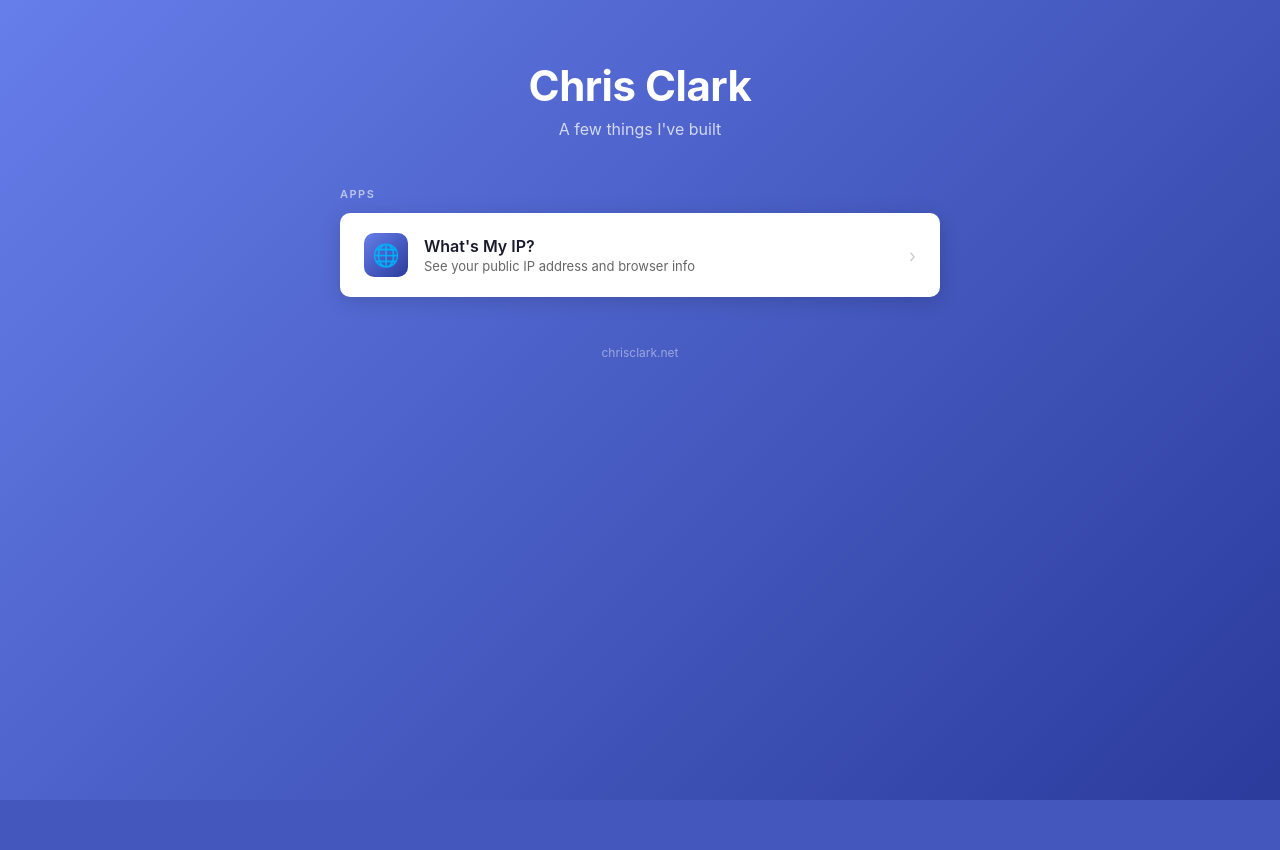
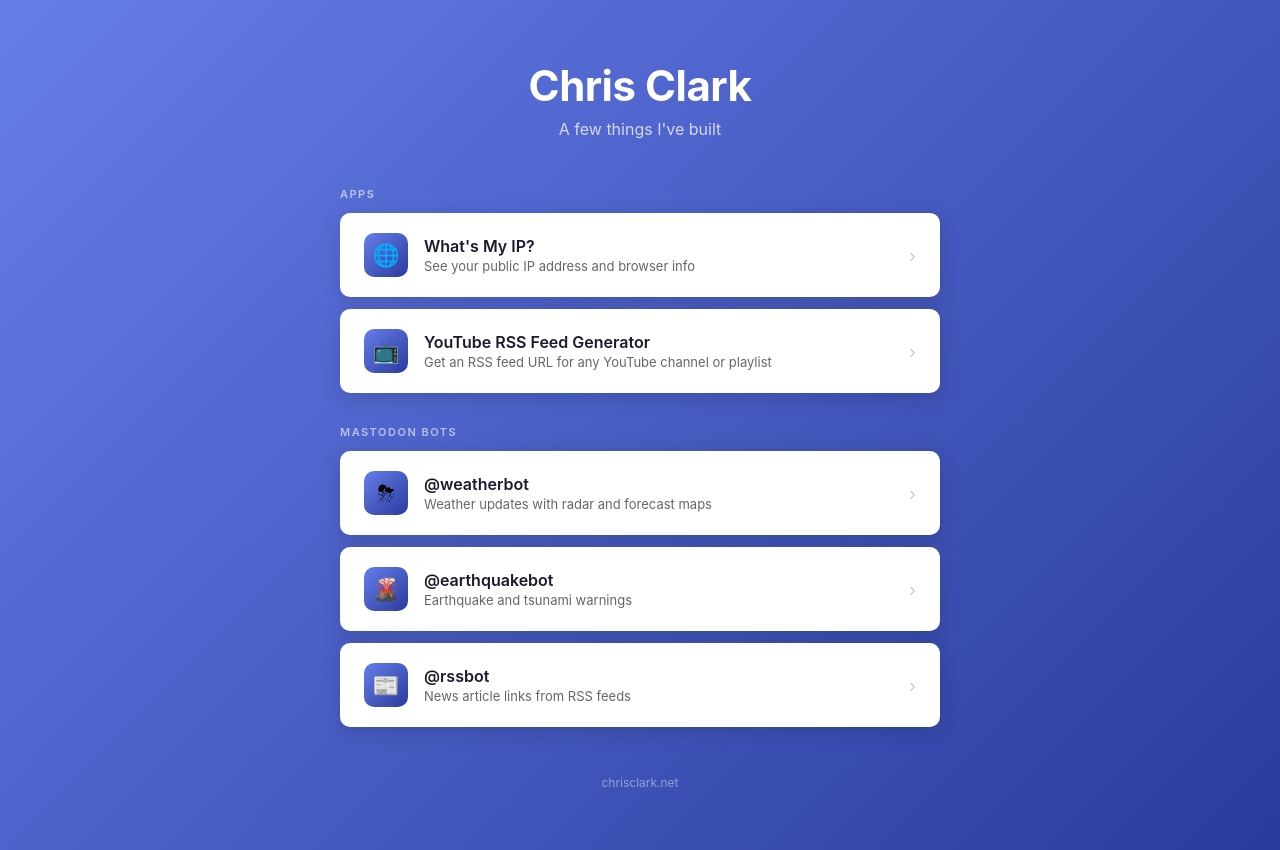
Before and after one commit to cclark31415/chrisclark-net, a Flask app: page / in a window 1280 px wide. Before the commit the page ends 800 px from the top, so only its background shows below. Run offline with Flask 3, Linux system fonts and the light colour scheme.

Commit message:
Add YouTube RSS and Mastodon bot links

```diff
--- a/templates/index.html
+++ b/templates/index.html
@@ -137,6 +137,42 @@
                 </div>
                 <div class="app-arrow">&#8250;</div>
             </a>
+            <a class="app-card" href="https://ytrssfeed.chrisclark.net">
+                <div class="app-icon">&#128250;</div>
+                <div class="app-info">
+                    <div class="app-name">YouTube RSS Feed Generator</div>
+                    <div class="app-desc">Get an RSS feed URL for any YouTube channel or playlist</div>
+                </div>
+                <div class="app-arrow">&#8250;</div>
+            </a>
+        </div>
+
+        <div class="section-label" style="margin-top: 32px;">Mastodon Bots</div>
+        <div class="apps">
+            <a class="app-card" href="https://mastodon.chrisclark.net/@weatherbot">
+                <div class="app-icon">&#9928;</div>
+                <div class="app-info">
+                    <div class="app-name">@weatherbot</div>
+                    <div class="app-desc">Weather updates with radar and forecast maps</div>
+                </div>
+                <div class="app-arrow">&#8250;</div>
+            </a>
+            <a class="app-card" href="https://mastodon.chrisclark.net/@earthquakebot">
+                <div class="app-icon">&#127755;</div>
+                <div class="app-info">
+                    <div class="app-name">@earthquakebot</div>
+                    <div class="app-desc">Earthquake and tsunami warnings</div>
+                </div>
+                <div class="app-arrow">&#8250;</div>
+            </a>
+            <a class="app-card" href="https://mastodon.chrisclark.net/@rssbot">
+                <div class="app-icon">&#128240;</div>
+                <div class="app-info">
+                    <div class="app-name">@rssbot</div>
+                    <div class="app-desc">News article links from RSS feeds</div>
+                </div>
+                <div class="app-arrow">&#8250;</div>
+            </a>
         </div>
 
         <footer>
```
